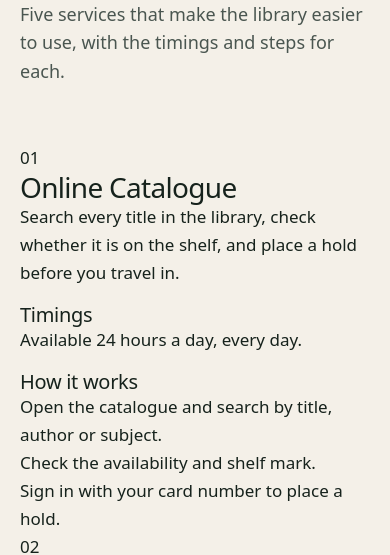
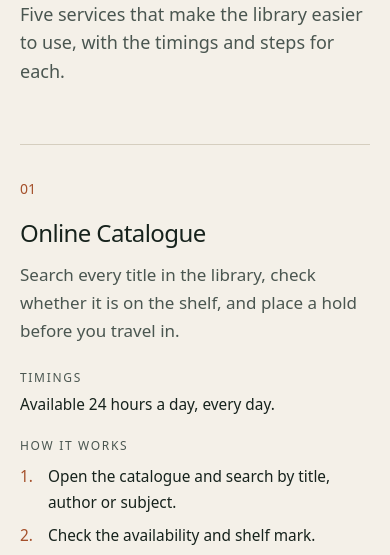
Before and after one commit to sajjal-jamil/readers_haven_library, a website: page src/services.html in a window 390 px wide. Shown: the part 302-857 px from the top of the page. Drawn offline with Linux system fonts and the light colour scheme; a web font is replaced by a local one.

Commit message:
style(services): add services styles and responsive media query
Closes #3

```diff
--- a/styles/style.css
+++ b/styles/style.css
@@ -236,4 +236,22 @@ a:focus-visible, button:focus-visible, input:focus-visible, textarea:focus-visib
   .plan:first-child { border-top: 0; }
   .plan .who { min-height: 0; }
   .rules-grid, .join-steps { grid-template-columns: 1fr; }
+
+/* ---------- 8. Services ---------- */
+.service { display: grid; grid-template-columns: 72px 1.1fr 1fr; gap: clamp(20px, 4vw, 64px); padding: clamp(32px, 4.4vw, 56px) 0; border-top: 1px solid var(--line); }
+.services-list li:last-child .service { border-bottom: 1px solid var(--line); }
+.service .n { font-size: 0.875rem; color: var(--clay); font-weight: 500; padding-top: 10px; }
+.service h2 { font-size: clamp(1.5rem, 2.6vw, 2.1rem); margin-bottom: 14px; }
+.service p { color: var(--ink-2); max-width: 44ch; margin: 0; }
+.service .detail { display: grid; gap: 22px; align-content: start; padding-top: 6px; }
+.service .detail h3 { font-size: 0.75rem; letter-spacing: 0.14em; text-transform: uppercase; color: var(--ink-2); font-weight: 500; margin-bottom: 8px; }
+.service .detail p { color: var(--ink); font-size: 0.96rem; }
+.steps { counter-reset: step; }
+.steps li { counter-increment: step; display: grid; grid-template-columns: 28px 1fr; font-size: 0.96rem; padding: 4px 0; }
+.steps li::before { content: counter(step) "."; color: var(--clay); font-weight: 500; }
+
+/* Services responsive */
+@media (max-width: 760px) {
+  .service { grid-template-columns: 1fr; gap: 20px; }
+  .service .n { padding-top: 0; }
 }
```
